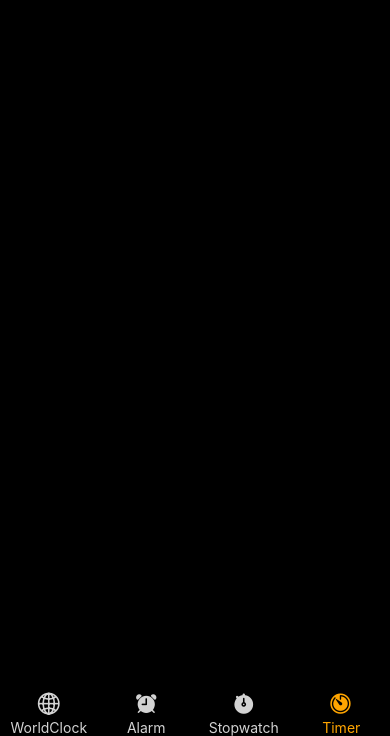
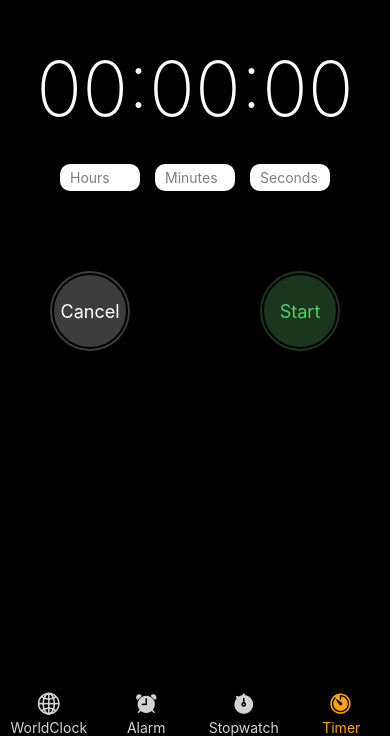
Before and after one commit to igoranuch/ios-clock-app, a React Native app: screen /Timer in a window 390 px wide. Shown: the part 108-844 px from the top of the page. Built offline with nearby package versions, Linux system fonts and the light colour scheme.

Commit message:
Add timer

```diff
--- a/pages/Stopwatch/LapsTable/LapItem/index.jsx
+++ b/pages/Stopwatch/LapsTable/LapItem/index.jsx
@@ -9,8 +9,7 @@ const LapItem = ({ number, interval }) => {
     <View style={styles.lap}>
       <Text style={styles.lapText}>{number}</Text>
       <Text style={styles.lapText}>
-        {duration.minutes()}:{duration.seconds()}.
-        {Math.floor(duration.milliseconds() / 10)}
+        {moment(duration.asMilliseconds()).format("mm:ss:SS")}
       </Text>
     </View>
   );
--- a/pages/Stopwatch/index.jsx
+++ b/pages/Stopwatch/index.jsx
@@ -43,16 +43,12 @@ const Stopwatch = () => {
 
   const duration = moment.duration(stopTime);
 
-  //func zrobiti dlya timera)
-  const pad = (number) => {
-    return number < 10 ? "0" + number : number;
-  };
-
   return (
     <View style={styles.container}>
       <Text style={styles.timer}>
-        {pad(duration.minutes())}:{pad(duration.seconds())}.
-        {pad(duration.milliseconds() / 10)}
+        {moment(duration.asMilliseconds()).format("mm")}:
+        {moment(duration.asMilliseconds()).format("ss")}:
+        {moment(duration.asMilliseconds()).format("SS")}
       </Text>
       <View style={styles.buttonsRow}>
         <RoundButton
--- a/pages/Stopwatch/styles.js
+++ b/pages/Stopwatch/styles.js
@@ -14,7 +14,7 @@ const styles = StyleSheet.create({
   },
   timer: {
     color: "#FFFF",
-    fontSize: 76,
+    fontSize: 80,
     fontWeight: "200",
   },
   buttonsRow: {
--- a/pages/Timer/index.jsx
+++ b/pages/Timer/index.jsx
@@ -1,7 +1,150 @@
-import React from "react";
-import { View } from "react-native";
+import React, { useState, useEffect, useRef } from "react";
+import { View, Text, TouchableOpacity, TextInput } from "react-native";
 import styles from "./styles";
+import RoundButton from "../Stopwatch/RoundButton";
 
-export default function Timer() {
-  return <View style={styles.main}></View>;
-}
+const Timer = () => {
+  const [seconds, setSeconds] = useState(0);
+  const [minutes, setMinutes] = useState(0);
+  const [hours, setHours] = useState(0);
+  const [isActive, setIsActive] = useState(false);
+
+  const hourInputRef = useRef(null);
+  const minuteInputRef = useRef(null);
+  const secondInputRef = useRef(null);
+
+  useEffect(() => {
+    let intervalId;
+
+    if (isActive) {
+      intervalId = setInterval(() => {
+        if (seconds === 0 && minutes === 0 && hours === 0) {
+          setIsActive(false);
+          return;
+        }
+
+        if (seconds === 0 && minutes > 0) {
+          setSeconds(59);
+          setMinutes((minutes) => minutes - 1);
+        } else if (seconds === 0 && minutes === 0 && hours > 0) {
+          setSeconds(59);
+          setMinutes(59);
+          setHours((hours) => hours - 1);
+        } else {
+          setSeconds((seconds) => seconds - 1);
+        }
+      }, 1000);
+
+      hourInputRef.current.clear();
+      minuteInputRef.current.clear();
+      secondInputRef.current.clear();
+    }
+
+    return () => clearInterval(intervalId);
+  }, [isActive, seconds, minutes, hours]);
+
+  const handleStart = () => {
+    if (!seconds && !minutes && !hours) {
+      return;
+    }
+
+    const secondsToAdd = parseInt(seconds) || 0;
+    const minutesToAdd = parseInt(minutes) || 0;
+    const hoursToAdd = parseInt(hours) || 0;
+
+    let newSeconds = secondsToAdd % 60;
+    let newMinutes = (minutesToAdd + Math.floor(secondsToAdd / 60)) % 60;
+    let newHours =
+      hoursToAdd +
+      Math.floor((minutesToAdd + Math.floor(secondsToAdd / 60)) / 60);
+
+    if (newHours > 23) {
+      newHours = 23;
+      newMinutes = 59;
+      newSeconds = 59;
+    } else if (newMinutes > 59) {
+      newMinutes = 59;
+      newSeconds = 59;
+    } else if (newSeconds > 59) {
+      newSeconds = 59;
+    }
+
+    setSeconds(newSeconds);
+    setMinutes(newMinutes);
+    setHours(newHours);
+
+    setIsActive(true);
+  };
+
+  const handlePause = () => {
+    setIsActive(false);
+  };
+
+  const handleReset = () => {
+    setSeconds(0);
+    setMinutes(0);
+    setHours(0);
+    setIsActive(false);
+    hourInputRef.current.clear();
+    minuteInputRef.current.clear();
+    secondInputRef.current.clear();
+  };
+
+  return (
+    <View style={styles.container}>
+      <View style={styles.timer}>
+        <Text style={styles.timeText}>
+          {hours.toString().padStart(2, "0")}:
+          {minutes.toString().padStart(2, "0")}:
+          {seconds.toString().padStart(2, "0")}
+        </Text>
+      </View>
+      <View style={styles.inputContainer}>
+        <TextInput
+          style={styles.input}
+          placeholder="Hours"
+          placeholderTextColor="rgba(0, 0, 0, 0.5)"
+          keyboardType="numeric"
+          onChangeText={setHours}
+          ref={hourInputRef}
+        />
+        <TextInput
+          style={styles.input}
+          placeholder="Minutes"
+          placeholderTextColor="rgba(0, 0, 0, 0.5)"
+          keyboardType="numeric"
+          onChangeText={setMinutes}
+          ref={minuteInputRef}
+        />
+        <TextInput
+          style={styles.input}
+          placeholder="Seconds"
+          placeholderTextColor="rgba(0, 0, 0, 0.5)"
+          keyboardType="numeric"
+          onChangeText={setSeconds}
+          ref={secondInputRef}
+        />
+      </View>
+      <View style={styles.buttonsRow}>
+        <TouchableOpacity onPress={handleReset}>
+          <RoundButton
+            style={styles.button}
+            title="Cancel"
+            color="#ffffff"
+            background="#3d3d3d"
+          />
+        </TouchableOpacity>
+        <TouchableOpacity onPress={isActive ? handlePause : handleStart}>
+          <RoundButton
+            style={styles.button}
+            title={isActive ? "Pause" : "Start"}
+            color={isActive ? "#ffffff" : "#50d167"}
+            background={isActive ? "red" : "#1b361f"}
+          />
+        </TouchableOpacity>
+      </View>
+    </View>
+  );
+};
+
+export default Timer;
--- a/pages/Timer/styles.js
+++ b/pages/Timer/styles.js
@@ -1,9 +1,81 @@
 import { StyleSheet } from "react-native";
 
 const styles = StyleSheet.create({
-  main: {
-    backgroundColor: "black",
-    height: "100%",
+  container: {
+    flex: 1,
+    alignItems: "center",
+    backgroundColor: "#000",
+    color: "#fff",
+  },
+  timer: {
+    flexDirection: "row",
+    alignItems: "center",
+    justifyContent: "center",
+    backgroundColor: "#000",
+    borderRadius: 10,
+    paddingVertical: 30,
+    paddingHorizontal: 20,
+    marginTop: 120,
+  },
+  timeText: {
+    color: "#fff",
+    fontSize: 76,
+    fontWeight: "200",
+  },
+  button: {
+    width: 80,
+    height: 80,
+    borderRadius: 40,
+    justifyContent: "center",
+    alignItems: "center",
+    marginHorizontal: 100,
+  },
+  buttonTitle: {
+    fontSize: 18,
+  },
+  buttonWrapper: {
+    flexDirection: "row",
+    justifyContent: "center",
+    alignItems: "center",
+    marginVertical: 20,
+  },
+  buttonContainer: {
+    flexDirection: "row",
+    justifyContent: "space-around",
+    width: "50%",
+    paddingHorizontal: 20,
+  },
+  buttonBorder: {
+    width: 76,
+    height: 76,
+    borderRadius: 38,
+    borderWidth: 2,
+    justifyContent: "center",
+    alignItems: "center",
+  },
+  buttonsRow: {
+    display: "flex",
+    flexDirection: "row",
+    alignSelf: "stretch",
+    justifyContent: "space-between",
+    marginTop: 80,
+    marginBottom: 30,
+    paddingHorizontal: 50,
+    width: "100%",
+  },
+  inputContainer: {
+    display: "flex",
+    flexDirection: "row",
+    justifyContent: "space-around",
+    gap: 15,
+  },
+
+  input: {
+    backgroundColor: "#fff",
+    width: 80,
+    borderRadius: 10,
+    paddingHorizontal: 10,
+    paddingVertical: 5,
   },
 });
 
```
